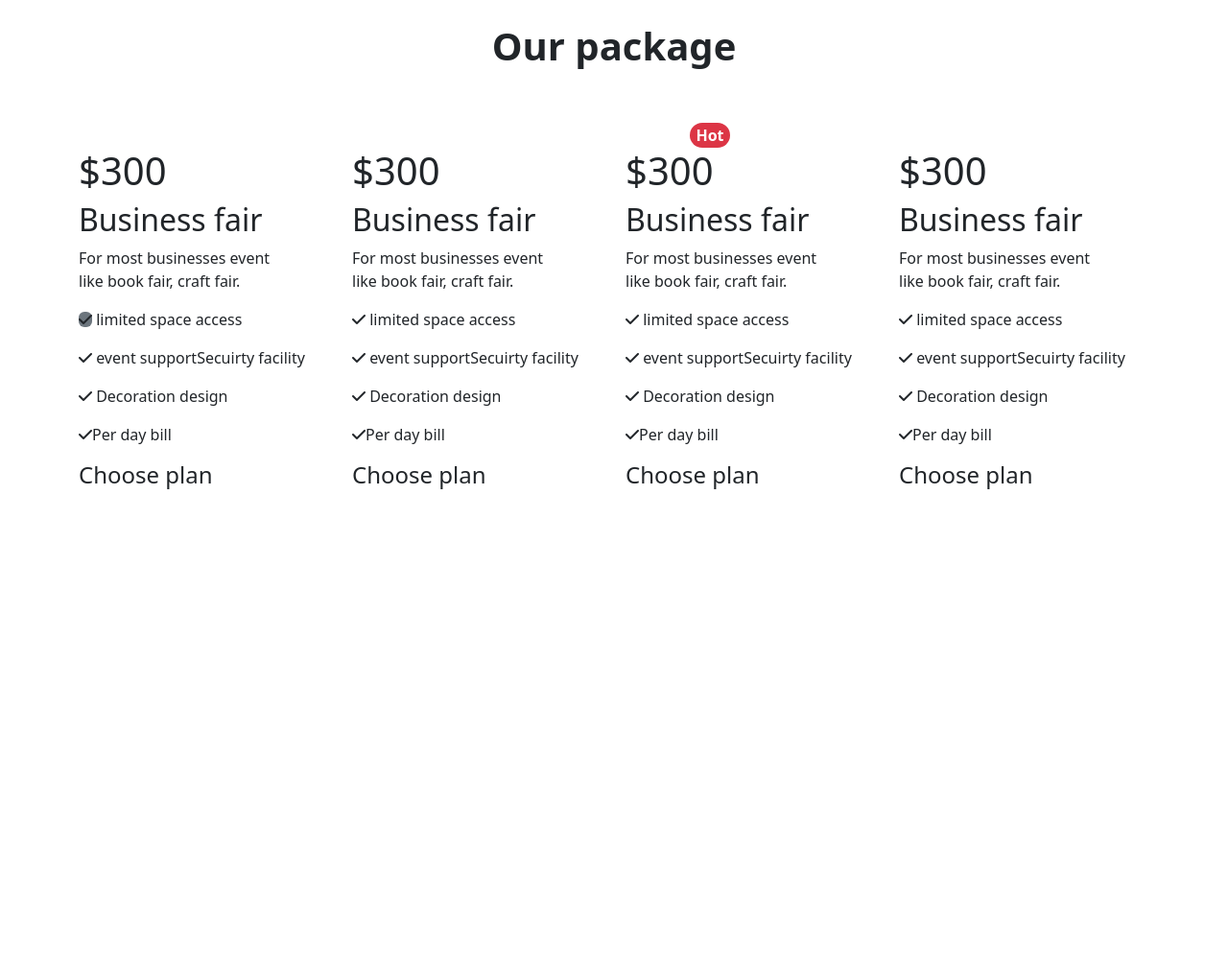
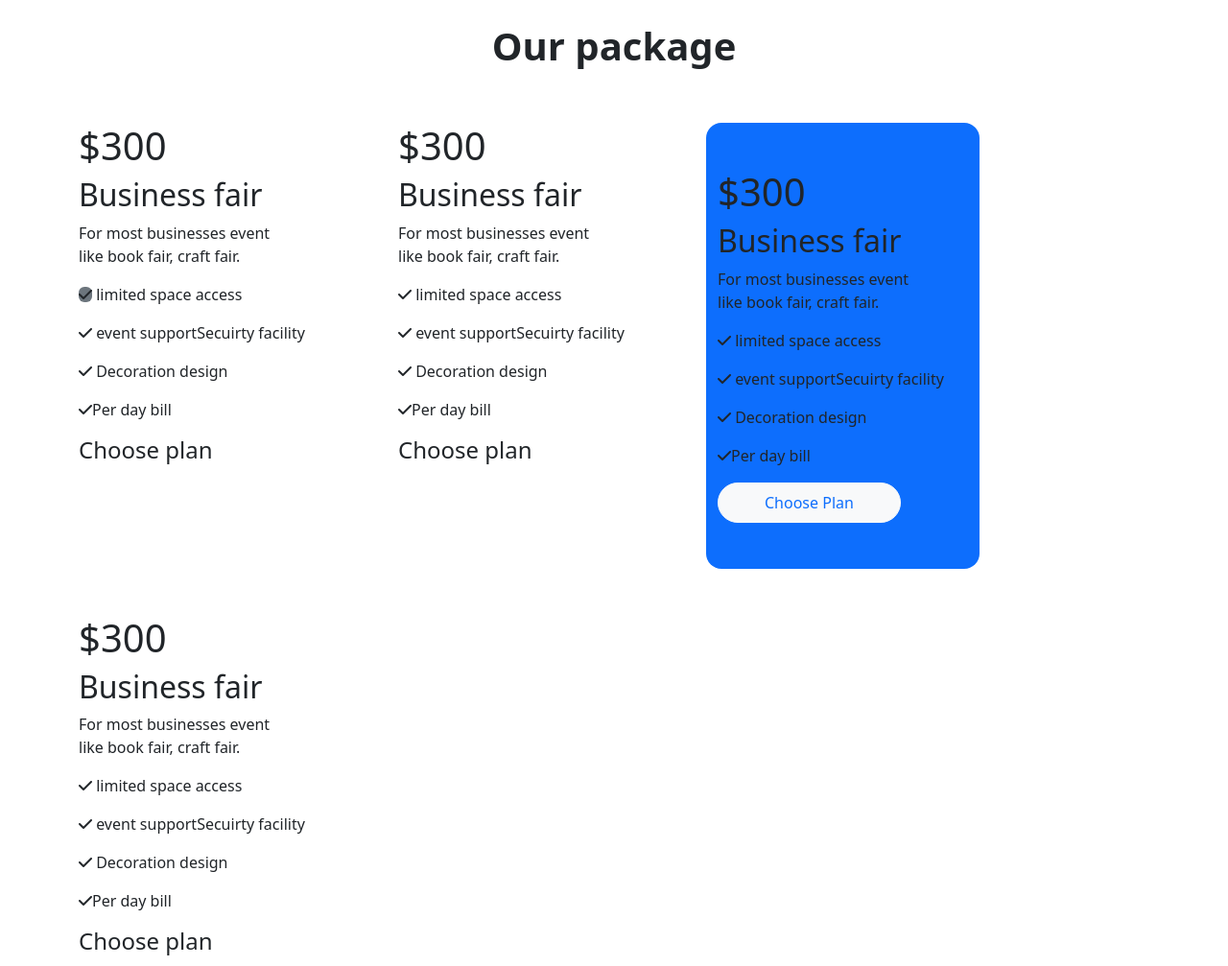
Before and after one commit to saifulaija/convention-center-website, a plain HTML site: page index.html in a window 1280 px wide. Shown: the part 1220-2227 px from the top of the page at 96% size. Before the commit the page ends 1786 px from the top, so only its background shows below. Drawn offline with Linux system fonts and the light colour scheme.

Commit message:
hot section added

```diff
--- a/index.html
+++ b/index.html
@@ -132,11 +132,11 @@
           <div><h1 class="fw-bold fs-1">Our package</h1></div>
         </div>
        <div class=" d-flex justify-content-evenly">
-        <button class="border-0 rounded-5 bg-danger text-white fw-bold banton">Hot</button>
+        <button class="border-0 rounded-5 bg-danger text-white fw-bold banton d-none">Hot</button>
        </div>
 
-        <div class="row">
-          <div class="col-3">
+        <div class="row gap-5">
+          <div class="col-md-3">
             <h1>$300</h1>
             <h2>Business fair</h2>
               <p>For most businesses event <br>
@@ -148,7 +148,7 @@
              <div> <h4>Choose plan</h4></div>
 
           </div>
-          <div class="col-3">
+          <div class="col-md-3">
 
             <h1>$300</h1>
             <h2>Business fair</h2>
@@ -161,7 +161,7 @@
              <div> <h4>Choose plan</h4></div>
 
           </div>
-          <div class="col-3">
+          <div class="col-md-3 bg-primary rounded-4 pt-5 pb-5">
             <h1>$300</h1>
             <h2>Business fair</h2>
               <p>For most businesses event <br>
@@ -170,9 +170,9 @@
                 <p><i class="fas fa-check"></i> event supportSecuirty facility</p>
                 <p><i class="fas fa-check"></i> Decoration design</p>
                 <p><i class="fas fa-check"></i>Per day bill</p>
-             <div> <h4>Choose plan</h4></div>
+               <button class="btn btn-light  py-2 px-5 rounded-5 text-primary ">Choose Plan</button>
           </div>
-          <div class="col-3">
+          <div class="col-md-3">
             <h1>$300</h1>
             <h2>Business fair</h2>
               <p>For most businesses event <br>
```
